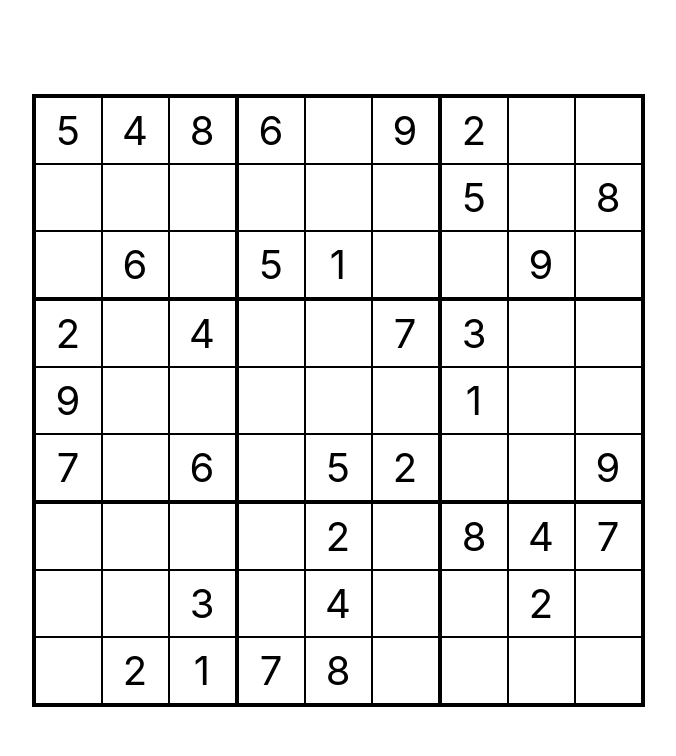
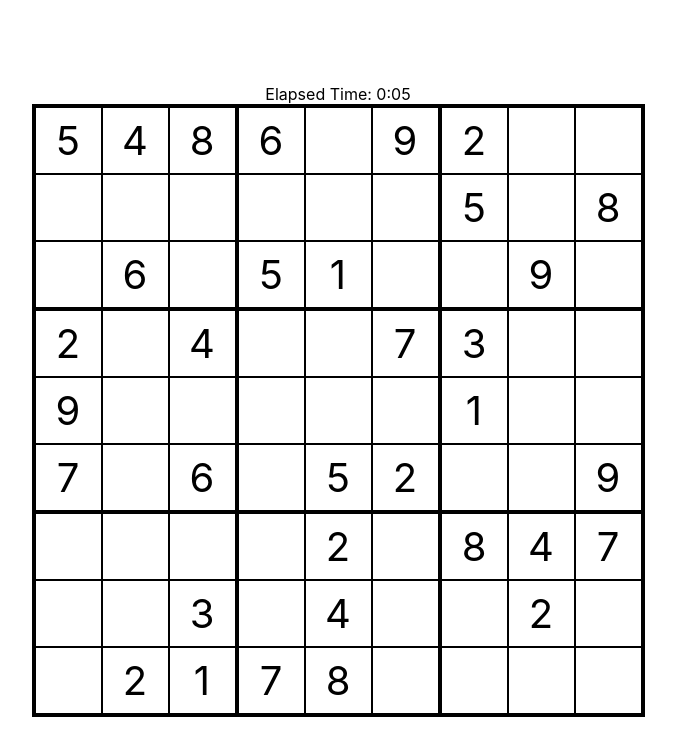
Before and after one commit to Roboleo1010/react-sodoku, a React (Create React App) app: page / in a window 1280 px wide. Shown: the top 756 px of the page, without its empty margins (302-978 px from the left). Built offline with nearby package versions, Linux system fonts and the light colour scheme.

Commit message:
Added Stopwatch

```diff
--- a/src/components/Sodoku/Sodoku.tsx
+++ b/src/components/Sodoku/Sodoku.tsx
@@ -1,5 +1,6 @@
 import React, { Component } from "react";
 import Cell, { BorderType } from "../Cell/Cell";
+import Stopwatch from "../Stopwatch/Stopwatch"
 
 import "./Sodoku.scss";
 import "../Cell/Cell.scss";
@@ -54,6 +55,7 @@ class Sodoku extends Component<{}, GridState> {
 
     return (
       <div className="sodoku">
+        <Stopwatch></Stopwatch>
         <div className="grid">
           {cells}
         </div>
--- /dev/null
+++ b/src/components/Stopwatch/Stopwatch.tsx
@@ -0,0 +1,48 @@
+import React, { Component } from "react";
+
+import "./Stopwatch.scss";
+
+interface StpwatchState {
+    secondsElapsed: number;
+    isStarted: boolean;
+    intervalHandle: number;
+}
+
+class Stopwatch extends Component<{}, StpwatchState> {
+    constructor(props: any) {
+        super(props);
+        this.state = { secondsElapsed: 0, isStarted: false, intervalHandle: -1 };
+    }
+
+    componentDidMount() {
+        this.startTimer();
+    }
+
+    render() {
+        return (<div>Elapsed Time: {this.formatTime()}</div>);
+    }
+
+    formatTime(): string {
+        let minutes = (this.state.secondsElapsed - (this.state.secondsElapsed % 60)) / 60;
+        let seconds = this.state.secondsElapsed - (minutes * 60);
+
+        return `${minutes}:${seconds < 10 ? '0' : ''}${seconds} `;
+    }
+
+    startTimer() {
+        if (this.state.isStarted) return;
+
+        let handle = window.setInterval(() => { this.setState({ secondsElapsed: this.state.secondsElapsed + 1 }) }, 1000)
+        this.setState({ secondsElapsed: 0, isStarted: true, intervalHandle: handle });
+    }
+
+    stopTimer() {
+        if (!this.state.isStarted) return;
+
+        window.clearInterval(this.state.intervalHandle);
+        this.setState({ isStarted: false, intervalHandle: -1 });
+    }
+
+}
+
+export default Stopwatch;
```
Also changed, not shown: src/components/Stopwatch/Stopwatch.scss (added).
